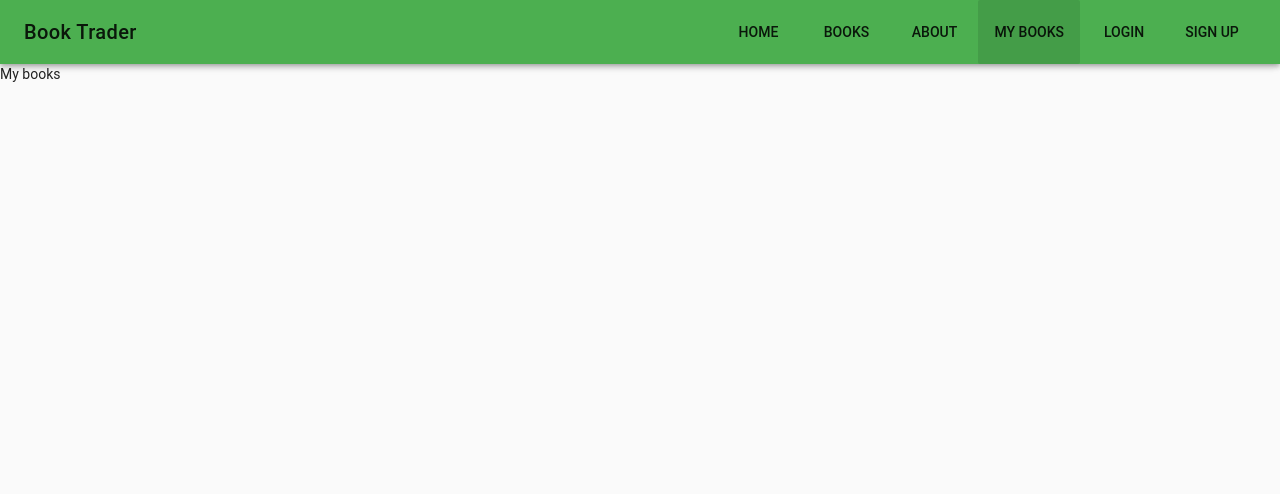
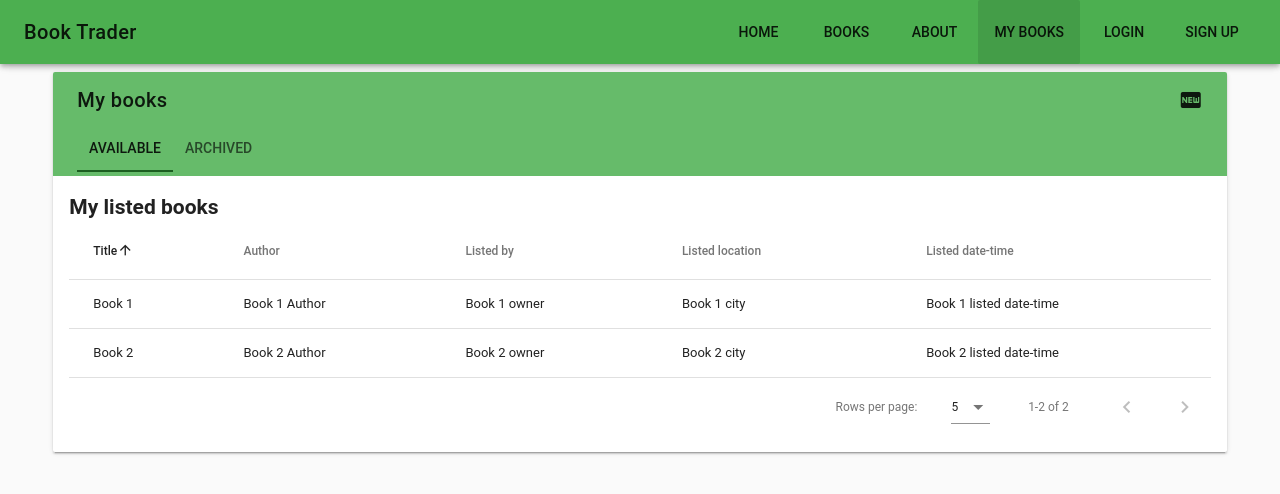
Before and after one commit to bakossandor/book_exchange_project, a Vue app in the folder client/: page /mybooks in a window 1280 px wide. Shown: the top 494 px of the page. Built offline with nearby package versions, Linux system fonts and the light colour scheme.

Commit message:
my-books template

```diff
--- /dev/null
+++ b/client/src/components/MyArchivedBooks.vue
@@ -0,0 +1,69 @@
+<template>
+    <div>
+        <div>
+            <h2>My archived books</h2>
+        </div>
+        <v-data-table
+            :headers="table.headers"
+            :items="table.items"
+            item-key="_id"
+        >
+            <template slot="items" slot-scope="props">
+                <tr @click="props.expanded = !props.expanded">
+                    <td>{{ props.item.title }}</td>
+                    <td>{{ props.item.author }}</td>
+                    <td>{{ props.item.listBy }}</td>
+                    <td>{{ props.item.location }}</td>
+                    <td>{{ props.item.listedDT }}</td>
+                </tr>
+            </template>
+            <template slot="expand" slot-scope="props">
+                <v-card flat>
+                    <v-card-text>{{ props.item.info }}</v-card-text>
+                    <v-card-actions>
+                        <v-btn flat class="green lighten-1">Edit</v-btn>
+                        <v-btn flat class="green lighten-1">Activate</v-btn>
+                    </v-card-actions>
+                </v-card>
+            </template>
+        </v-data-table>
+    </div>
+
+</template>
+<script>
+export default {
+    data() {
+        return {
+            table: {
+                headers: [
+                    { text: "Title", value: "title" },
+                    { text: "Author", value: "author" },
+                    { text: "Listed by", value: "listBy" },
+                    { text: "Listed location", value: "location" },
+                    { text: "Listed date-time", value: "listedDT" }
+                ],
+                items: [
+                    {
+                        title: "Book 1",
+                        author: "Book 1 Author",
+                        listBy: "Book 1 owner",
+                        location: "Book 1 city",
+                        listedDT: "Book 1 listed date-time",
+                        info: "a new book",
+                        _id: "0001"
+                    },
+                    {
+                        title: "Book 2",
+                        author: "Book 2 Author",
+                        listBy: "Book 2 owner",
+                        location: "Book 2 city",
+                        listedDT: "Book 2 listed date-time",
+                        info: "an old book",
+                        _id: "0002"
+                    }
+                ]
+            }
+        }
+    }
+}
+</script>
--- /dev/null
+++ b/client/src/components/MyListedBooks.vue
@@ -0,0 +1,69 @@
+<template>
+    <div>
+        <div>
+            <h2>My listed books</h2>
+        </div>
+        <v-data-table
+            :headers="table.headers"
+            :items="table.items"
+            item-key="_id"
+        >
+            <template slot="items" slot-scope="props">
+                <tr @click="props.expanded = !props.expanded">
+                    <td>{{ props.item.title }}</td>
+                    <td>{{ props.item.author }}</td>
+                    <td>{{ props.item.listBy }}</td>
+                    <td>{{ props.item.location }}</td>
+                    <td>{{ props.item.listedDT }}</td>
+                </tr>
+            </template>
+            <template slot="expand" slot-scope="props">
+                <v-card flat>
+                    <v-card-text>{{ props.item.info }}</v-card-text>
+                    <v-card-actions>
+                        <v-btn flat class="green lighten-1">Edit</v-btn>
+                        <v-btn flat class="green lighten-1">Archive</v-btn>
+                    </v-card-actions>
+                </v-card>
+            </template>
+        </v-data-table>
+    </div>
+
+</template>
+<script>
+export default {
+    data() {
+        return {
+            table: {
+                headers: [
+                    { text: "Title", value: "title" },
+                    { text: "Author", value: "author" },
+                    { text: "Listed by", value: "listBy" },
+                    { text: "Listed location", value: "location" },
+                    { text: "Listed date-time", value: "listedDT" }
+                ],
+                items: [
+                    {
+                        title: "Book 1",
+                        author: "Book 1 Author",
+                        listBy: "Book 1 owner",
+                        location: "Book 1 city",
+                        listedDT: "Book 1 listed date-time",
+                        info: "a new book",
+                        _id: "0001"
+                    },
+                    {
+                        title: "Book 2",
+                        author: "Book 2 Author",
+                        listBy: "Book 2 owner",
+                        location: "Book 2 city",
+                        listedDT: "Book 2 listed date-time",
+                        info: "an old book",
+                        _id: "0002"
+                    }
+                ]
+            }
+        }
+    }
+}
+</script>
--- a/client/src/views/Books.vue
+++ b/client/src/views/Books.vue
@@ -1,12 +1,87 @@
 <template>
-    <div>
-        books
-    </div>
+    <v-layout justify-center mt-2>
+        <v-flex xs11 sm11>
+            <v-card>
+                <v-toolbar class="green lighten-1 py-1" dense flat>
+                    <v-toolbar-title>Books</v-toolbar-title>
+                    <v-text-field
+						class="ml-5"
+                        flat
+						dense
+                        label="Search for a book"
+                        prepend-inner-icon="search"
+                        solo-inverted
+						hide-details
+						single-line
+                        v-model="searchValue"
+                    ></v-text-field>
+                </v-toolbar>
+                <v-card-text>
+                    <v-data-table
+                        :headers="table.headers"
+                        :items="table.items"
+                        item-key="_id"
+                    >
+                        <template slot="items" slot-scope="props">
+                            <tr @click="props.expanded = !props.expanded">
+                                <td>{{ props.item.title }}</td>
+                                <td>{{ props.item.author }}</td>
+                                <td>{{ props.item.listBy }}</td>
+                                <td>{{ props.item.location }}</td>
+                                <td>{{ props.item.listedDT }}</td>
+                            </tr>
+                        </template>
+                        <template slot="expand" slot-scope="props">
+                            <v-card flat>
+                                <v-card-text>{{ props.item.info }}</v-card-text>
+                                <v-card-actions>
+                                    <v-btn flat class="green lighten-1">Request for trade</v-btn>
+                                </v-card-actions>
+                            </v-card>
+                        </template>
+                    </v-data-table>
+                </v-card-text>
+            </v-card>
+        </v-flex>
+    </v-layout>
 </template>
 <script>
 export default {
-
-}
+	data() {
+		return {
+			searchValue: null,
+			table: {
+				headers: [
+					{ text: "Title", value: "title" },
+					{ text: "Author", value: "author" },
+					{ text: "Listed by", value: "listBy" },
+					{ text: "Listed location", value: "location" },
+					{ text: "Listed date-time", value: "listedDT" }
+				],
+				items: [
+					{
+						title: "Book 1",
+						author: "Book 1 Author",
+						listBy: "Book 1 owner",
+						location: "Book 1 city",
+						listedDT: "Book 1 listed date-time",
+						info: "a new book",
+						_id: "0001"
+					},
+					{
+						title: "Book 2",
+						author: "Book 2 Author",
+						listBy: "Book 2 owner",
+						location: "Book 2 city",
+						listedDT: "Book 2 listed date-time",
+						info: "an old book",
+						_id: "0002"
+					}
+				]
+			}
+		};
+	}
+};
 </script>
 <style lang="sass" scoped>
 
--- a/client/src/views/MyBooks.vue
+++ b/client/src/views/MyBooks.vue
@@ -1,12 +1,53 @@
 <template>
-    <div>
-        My books
-    </div>
+    <v-layout justify-center mt-2>
+        <v-flex xs11 sm11>
+            <v-card>
+                <v-toolbar class="green lighten-1 py-1" dense flat tabs>
+                    <v-toolbar-title>My books</v-toolbar-title>
+					<v-spacer></v-spacer>
+					<v-btn icon>
+						<v-icon>fiber_new</v-icon>
+					</v-btn>
+					<v-tabs
+						v-model="tabs"
+						color="green lighten-1"
+						slider-color="green darken-4"
+						slot="extension"
+        				left
+					>
+						<v-tab>Available</v-tab>
+						<v-tab>Archived</v-tab>
+					</v-tabs>
+                </v-toolbar>
+
+                <v-card-text>
+					<v-tabs-items v-model="tabs">
+						<v-tab-item>
+							<my-listed-books></my-listed-books>
+						</v-tab-item>
+						<v-tab-item>
+							<my-archived-books></my-archived-books>
+						</v-tab-item>
+					</v-tabs-items>
+                </v-card-text>
+            </v-card>
+        </v-flex>
+    </v-layout>
 </template>
 <script>
+import MyListedBooks from "../components/MyListedBooks.vue"
+import MyArchivedBooks from "../components/MyArchivedBooks.vue"
 export default {
-
-}
+	data() {
+		return {
+			tabs: null,
+		};
+	},
+	components: {
+		MyListedBooks,
+		MyArchivedBooks
+	}
+};
 </script>
 <style lang="sass" scoped>
 
--- a/client/src/views/Register.vue
+++ b/client/src/views/Register.vue
@@ -1,7 +1,7 @@
 <template>
     <v-container fill-height>
         <v-layout justify-center row wrap align-center>
-            <v-flex xs11 sm6 >
+            <v-flex xs11 sm6>
                 <v-card class="elevation-2">
                     <v-toolbar class="success">
                         <v-toolbar-title>Register</v-toolbar-title>
@@ -85,7 +85,6 @@ export default {
                     return pattern.test(value) || "Min 8 character - one upper case - one lower case - one number"
                 }
             }
-
         };
     },
     computed: {
```
